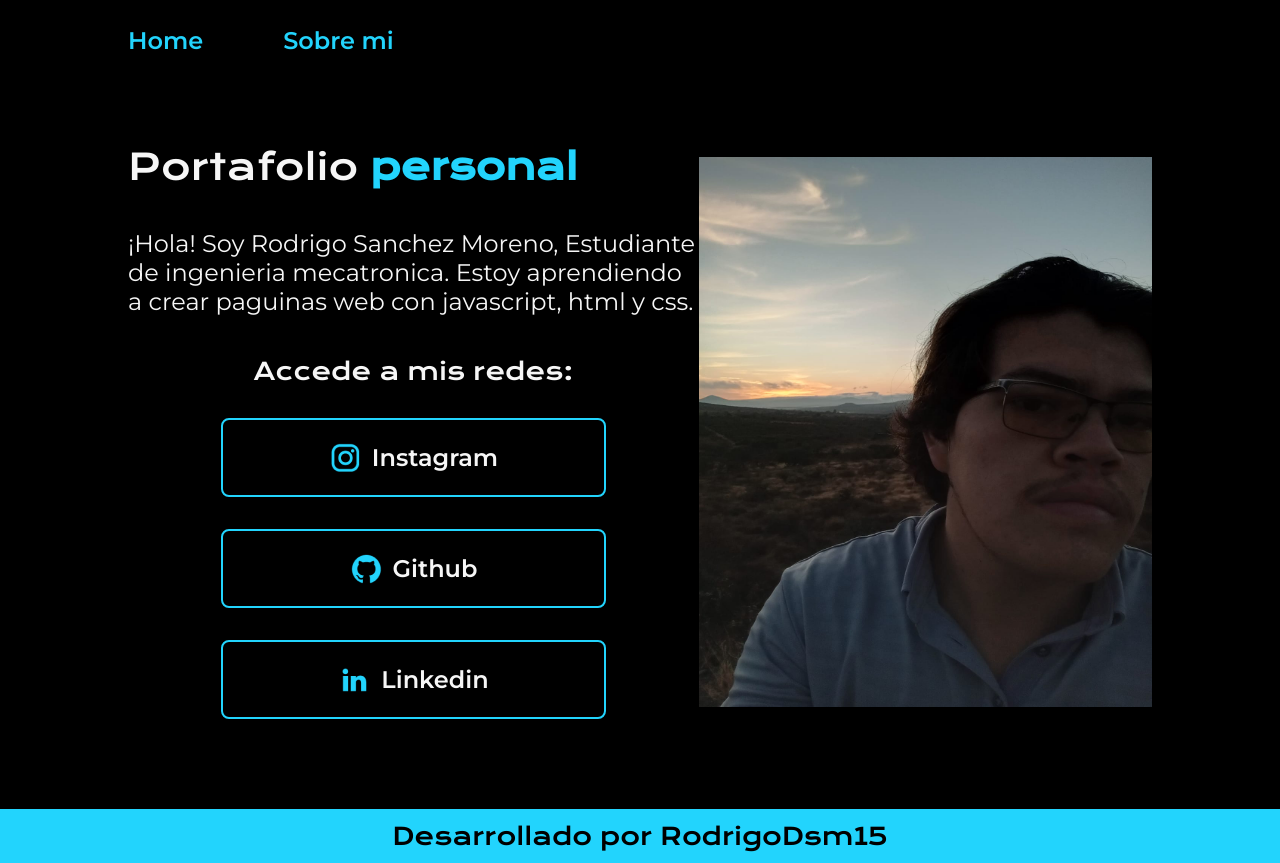
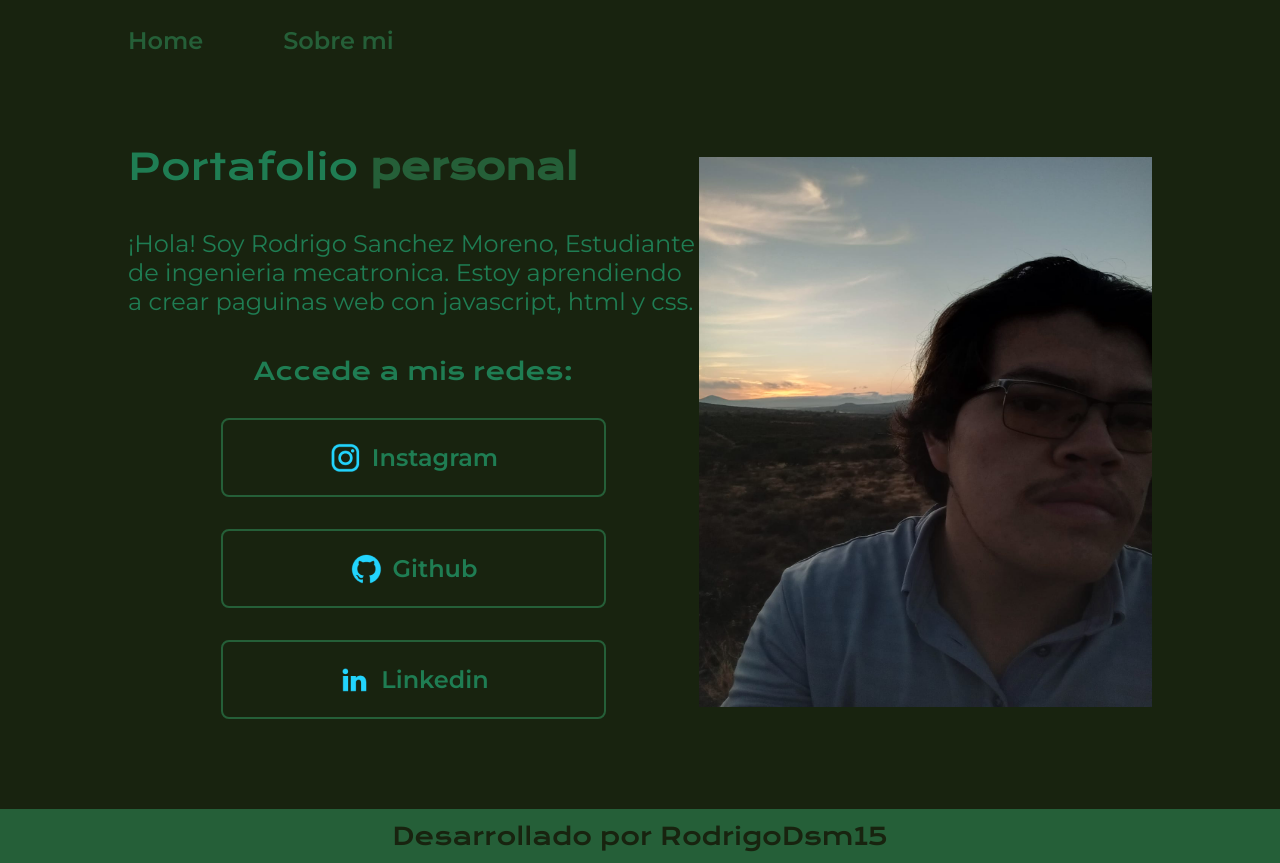
Before and after one commit to RodrigoDsm15/Mi-portafolio, a plain HTML site: page index.html in a window 1280 px wide. Drawn offline with nearby package versions, Linux system fonts and the light colour scheme.

Commit message:
variables css

```diff
--- a/styles/style.css
+++ b/styles/style.css
@@ -1,4 +1,14 @@
 @import url('https://fonts.googleapis.com/css2?family=Krona+One&family=Montserrat:ital,wght@0,100..900;1,100..900&display=swap');
+
+:root {
+    --color-primario: #18230F;
+    --color-secundario: #1F7D53;
+    --color-terciario: #255F38;
+    --color-hover: #1F7D53;
+
+    --fuente-montserrat: "Montserrat", sans-serif;
+    --fuente-krona: "Krona One", sans-serif;
+}
 
 * {
     padding: 0;
@@ -6,8 +16,8 @@
 }
 
 body {
-    background-color: #000000;
-    color: #F6F6F6;
+    background-color: var(--color-primario);
+    color: var(--color-secundario);
     /* height: 100vh; */
     box-sizing: border-box;
 }
@@ -23,9 +33,9 @@ body {
 
 .header__menu__link {
     font-size: 24px;
-    font-family: "Montserrat", sans-serif;
+    font-family: var(--fuente-montserrat);
     font-weight: 600;
-    color: #22D4FD;
+    color: var(--color-terciario);
     text-decoration: none;
 }
 
@@ -45,17 +55,17 @@ body {
 
 .presentacion__contenido__titulo {
     font-size: 36px;
-    font-family: "Krona One", sans-serif;
+    font-family: var(--fuente-krona);
     font-weight: 400;
 }
 
 .fraseDestacado {
-    color: #22D4FD;
+    color: var(--color-terciario);
 }
 
 .presentacion__contenido__texto {
     font-size: 24px;
-    font-family: "Montserrat", sans-serif;
+    font-family: var(--fuente-montserrat);
     font-weight: 400;
 }
 
@@ -68,7 +78,7 @@ body {
 }
 
 .presentacion__botones__accede {
-    font-family: "Krona One", sans-serif;
+    font-family: var(--fuente-krona);
     font-size: 24px;
     font-weight: 400;
 }
@@ -78,12 +88,12 @@ body {
     text-align: center;
     padding: 21.5px 0;
     border-radius: 8px;
-    font-family: "Montserrat", sans-serif;
+    font-family: var(--fuente-montserrat);
     font-size: 24px;
     font-weight: 600;
     text-decoration: none;
-    color: #F6F6F6;
-    border: 2px solid #22D4FD;
+    color: var(--color-secundario);
+    border: 2px solid var(--color-terciario);
     display: flex;
     justify-content: center;
     gap: 10px;
@@ -91,8 +101,8 @@ body {
 }
 
 .presentacion__botones__links:hover {
-    background-color: #272727;
-    color: #22D4FD;
+    background-color: var(--color-hover);
+    color: var(--color-terciario);
 }
 
 .presentacion__imagen {
@@ -101,11 +111,11 @@ body {
 }
 
 .footer {
-    background-color: #22D4FD;
+    background-color: var(--color-terciario);
     padding: 12px;
-    color: #000000;
+    color: var(--color-primario);
     text-align: center;
-    font-family: "Krona One", sans-serif;
+    font-family: var(--fuente-krona);
     font-size: 24px;
     font-weight: 400;
 }
```
